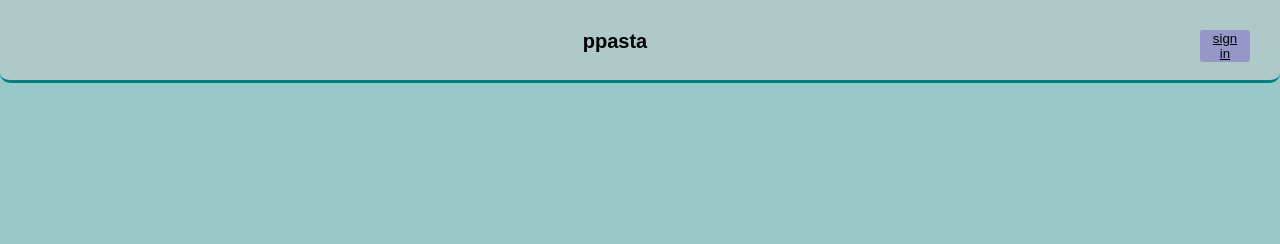
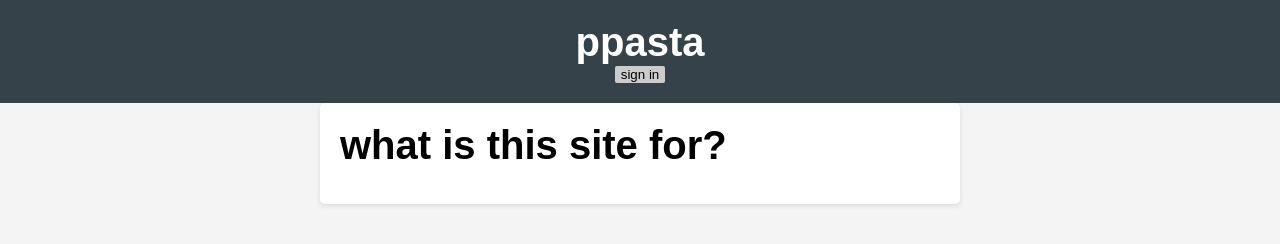
Before and after one commit to LeoMaskell/ppatsahw, a website: page frontend/index.html in a window 1280 px wide. Drawn offline with Linux system fonts and the light colour scheme.

```diff
--- a/frontend/index.html
+++ b/frontend/index.html
@@ -12,6 +12,11 @@
         <button class="signIn"><a href="/signIn.html">sign in</a></button>
     </div>
 
+    <div class="content">
+        <h2 class="title">what is this site for?</h2>
+        <p></p>
+    </div>
+
 <!--    navbar will be set to stay at the bottom
     <div class="nav">
         <ul>
--- a/static/style.css
+++ b/static/style.css
@@ -1,108 +1,88 @@
 body {
-    background-color: rgb(150, 200, 200);
+    font-family: Arial, sans-serif;
     margin: 0;
-    overflow: hidden;
-    font-family: Arial, Helvetica, sans-serif;
+    padding: 0;
+    background-color: #f4f4f4;
 }
 
 .header {
-    padding: 30px;
-    margin: auto;
-    background-color: rgb(175, 200, 200);
-    display: grid;
-    grid-template-columns: 1fr 50px;
-    grid-template-rows: 20px;
-    border-bottom-left-radius: 10px;
-    border-bottom-right-radius: 10px;
-    border-color: teal;
-    border-style: solid;
-    border-left: none;
-    border-top: none;
-    border-right: none;
+    background-color: #35424a;
+    color: #ffffff;
+    padding: 20px 0;
+    text-align: center;
+    width: 100%;
+    top: 0;
+    position: sticky;
 }
 
-.header h1.title {
-    font-size: 20px;
-    font-display: swap;
-    top: 0;
-    margin: auto;
-    position: grid;
-    grid-column: 1;
-    grid-row: 1;
+.header > button{
+    color: #35424a;
+    background-color: #ccc;
+    border-radius: 2px;
+    border-style: hidden;
+    padding: 3px auto;
 }
 
-.header .signIn {
-    max-width: 50px;
-    top: 0;
-    margin: auto;
-    position: grid;
-    grid-column: 2;
-    grid-row: 1;
-    background-color: rgb(150, 150, 200);
-    color: black;
-    border-style: hidden;
-    border-radius: 3px;
+.header > button:hover{
+    background-color: #45a049;
+    transform: scale(1.25);
+    transition: 0.2s;
 }
 
-.signIn:hover{
-    transform: scale(1.2);
-    transition: 0.5s ease-in-out;
+.header > button > a{
+    color: black;
+    text-decoration: none;
 }
 
-.signIn > a {
-    color: black;
+.title {
+    margin: 0;
+    font-size: 2.5em;
 }
 
-.nav {
-    height: 50px;
-    bottom: 0;
-    position: fixed;
-    width: 100%;
-    border-top-width: 2px;
-    border-top-style: solid;
-    background-color: rgb(175, 200, 200);
+.description {
+    font-size: 1.2em;
+}
+h1 {
+    text-align: center;
+    margin-top: 20px;
 }
 
-.nav ul {
-    text-decoration: none;
-    text-emphasis: none;
-    text-align: center;
-    align-content: center;
-    list-style-type: none;
-    list-style: none;
-    display: grid;
-    grid-template-columns: 25% 25% 25% 25%;
-    grid-template-rows: 1fr;
-    margin-bottom: 5px;
+.content {
+    padding: 20px;
+    margin-top: 200px;
+    background-color: #ffffff;
+    border-radius: 5px;
+    box-shadow: 0 2px 5px rgba(0, 0, 0, 0.1);
+    max-width: 600px;
+    margin: 0 auto;
+    top: 100px;
+    margin-bottom: 20px;
 }
 
-.nav a{
-    max-width: 75px;
-    bottom: 5px;
+.content pre {
+    background-color: #f4f4f4;
+    padding: 10px;
+    border-radius: 5px;
+    overflow: auto;
 }
 
-.nav img {
-    max-width: 20px;
+.content input {
+    width: calc(100% - 22px);
+    padding: 10px;
+    margin-bottom: 10px;
+    border: 1px solid #ccc;
+    border-radius: 5px;
 }
 
-.nav img:hover {
-    transform: scale(1.2);
-    transition: all;
+.content button {
+    padding: 10px 15px;
+    background-color: #35424a;
+    color: #ffffff;
+    border: none;
+    border-radius: 5px;
+    cursor: pointer;
 }
 
-.nav li:hover {
-    transform: scale(1.1);
-    transition: 0.25s ease-in-out;
+.content button:hover {
+    background-color: #45a049;
 }
-
-.nav .active {
-    border-radius: 10px;
-    padding: 15px;
-    padding-top: 25px;
-    background-color: rgb(150, 150, 200);
-    width: 75%;
-    margin: 0 auto;
-    top: 0;
-    border: solid black;
-    border-width: 2px;
-}
```
